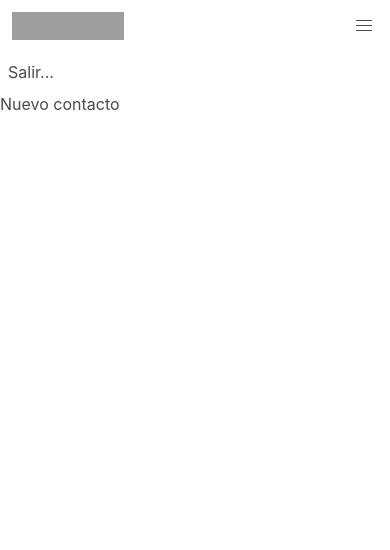
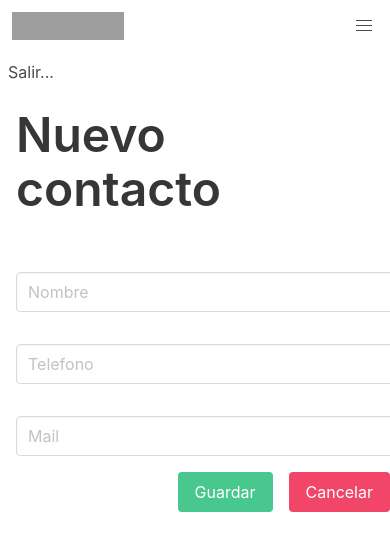
Before and after one commit to rlgino/monda-agenda, a Next.js app: page /creation in a window 390 px wide. Shown: the top 550 px of the page. Built offline with nearby package versions, Linux system fonts and the light colour scheme; no server answers; grey boxes are pictures that could not be loaded.

Commit message:
Add name,phone and email fields

```diff
--- a/pages/creation/index.js
+++ b/pages/creation/index.js
@@ -1,15 +1,34 @@
+import { useState } from "react"
+
 function CreationPage() {
+    const [name, setName] = useState("")
+    const [phone, setPhone] = useState("")
+    const [email, setEmail] = useState("")
+
+    const saveContact = (e) => {
+        e.preventDefault();
+        console.log(`${name} ${phone} ${email}`);
+    }
+
     return (<>
         <main>
-            <h1>Nuevo contacto</h1>
+            <h1 className="title is-1 p-4">Nuevo contacto</h1>
+            <form className="columns" onSubmit={e => saveContact(e)}>
+                <div className="column is-flex is-flex-direction-column is-half">
+                    <input className="input m-4" type="text" placeholder="Nombre" value={name} onChange={e => setName(e.target.value)} required />
+                    <input className="input m-4" type="mail" placeholder="Telefono" value={email} onChange={e => setEmail(e.target.value)} required />
+                    <input className="input m-4" type="tel" placeholder="Mail" value={phone} onChange={e => setPhone(e.target.value)} />
 
+                    <div className="control is-flex is-justify-content-flex-end">
+                        <input type="submit" value="Guardar" className="button is-success mr-4" />
+                        <a href="/home">
+                            <input type="button" value="Cancelar" className="button is-danger" />
+                        </a>
+                    </div>
+                </div>
+            </form>
         </main>
 
-        <style jsx>
-            {`
-
-            `}
-        </style>
     </>
     )
 }
```
